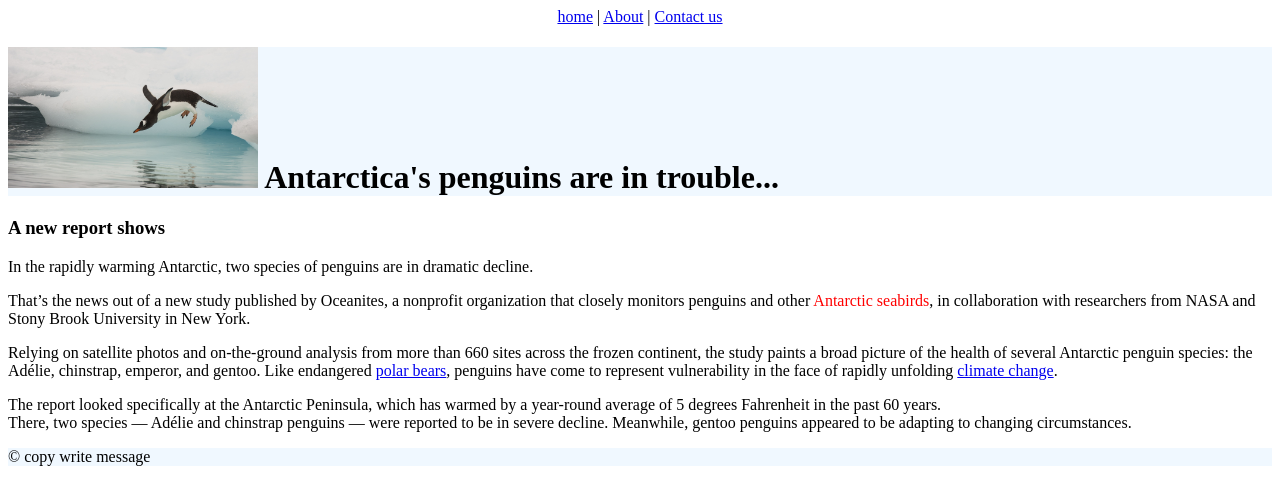
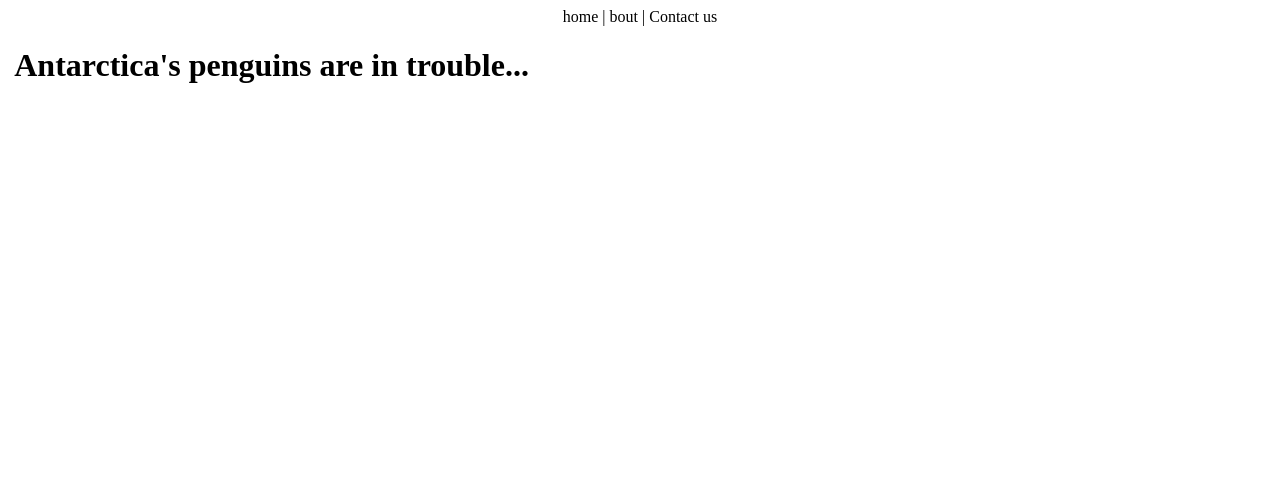
Before and after one commit to DCI-fbw11/assignment-1-xqwtsz, a plain HTML site: page index.html in a window 1280 px wide. Drawn offline with Linux system fonts and the light colour scheme.

Commit message:
Update index.html

```diff
--- a/index.html
+++ b/index.html
@@ -6,40 +6,22 @@
     <body>
         <header >
             <nav style="text-align:center">
-                <a href="index.html">home</a> |
-                <a href="about.html">About</a> |
-                <a href="contactus.html">Contact us</a>
+                <a> home</a> |
+                <a >bout</a> |
+                <a >Contact us</a>
             </nav>
 
-            <h1 style="background-color: aliceblue">
-            <img src="images/waterproof-penguin.jpg" alt="penguins" width="250px" height="auto" >
+            <h1 >
+            <img  >
             Antarctica's penguins are in trouble...</h1>
         </header>
-        <h3>A new report shows</h3>
-        <p>In the rapidly warming Antarctic,
-        two species of penguins are in dramatic decline.</p>
 
-        <p>That’s the news out of a new study published by Oceanites, a nonprofit organization
-             that closely monitors penguins and other <span style="color:red">Antarctic seabirds</span>, in collaboration
-             with researchers from NASA and Stony Brook University in New York.</p>
-        <p>Relying on satellite photos and on-the-ground analysis from more
-            than 660 sites across the frozen continent, the study paints a broad
-            picture of the health of several Antarctic penguin species: the Adélie,
-            chinstrap, emperor, and gentoo. Like endangered
-            <a href="https://www.cbsnews.com/news/u-s-plan-on-threatened-polar-bears-lacks-teeth-critics-say/">polar bears</a>, penguins
-            have come to represent vulnerability in the face of rapidly unfolding
-            <a href="https://www.cbsnews.com/climate-change/">climate change</a>.</p>
-            <p>
-            The report looked specifically at the Antarctic Peninsula, which has warmed by a
-            year-round average of 5 degrees Fahrenheit in the past 60 years.
-            <br>
-            There, two species — Adélie and chinstrap penguins — were reported to be in severe
-            decline. Meanwhile, gentoo penguins appeared to be adapting to changing circumstances.
-            </p>
+       <main>
+           </mai>
 
 
-    <footer style="background-color:aliceblue">
-            &copy; copy write message
+    <footer >
+
     </footer>
 </body>
 </html>
```
